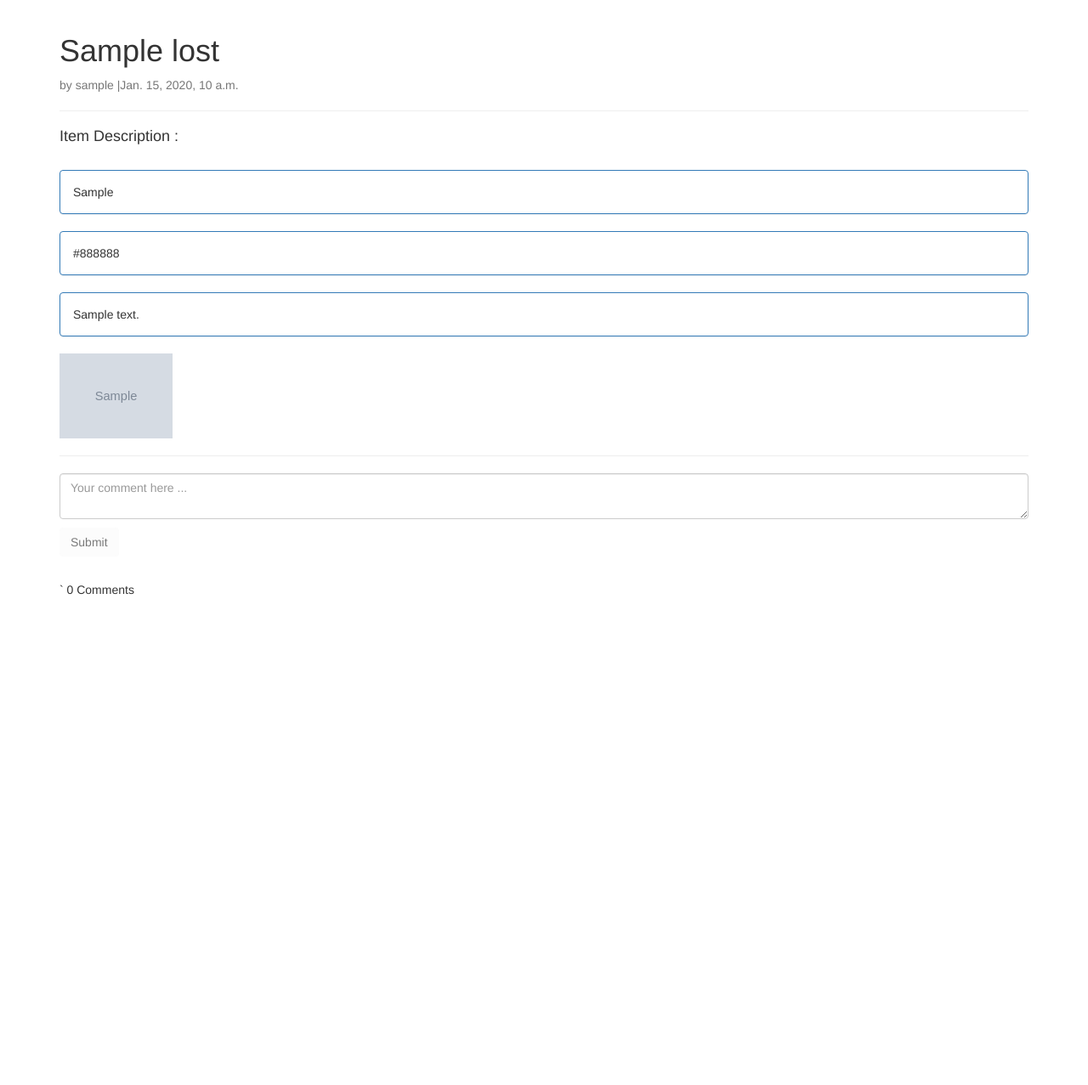
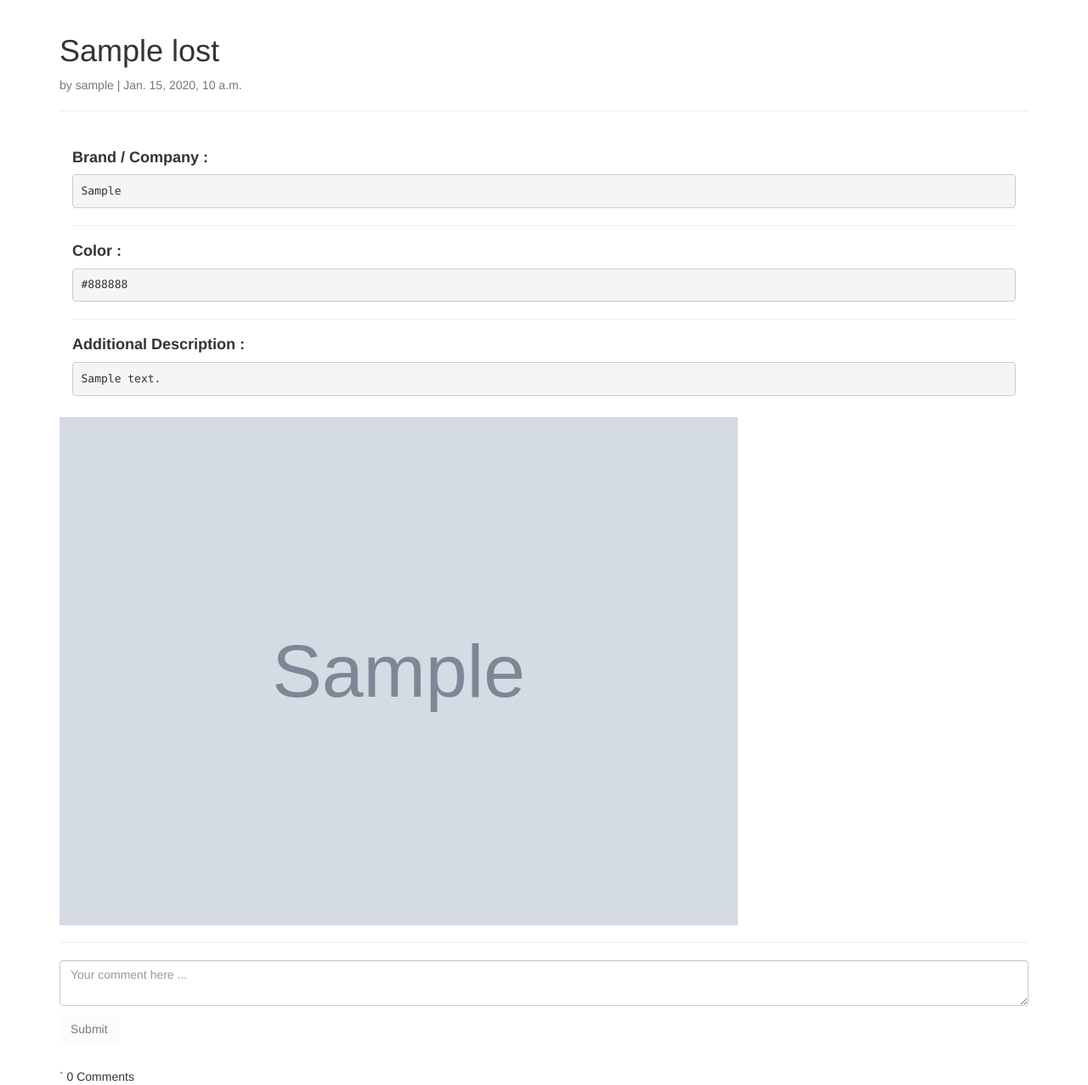
Before and after one commit to arunikayadav42/Lost-and-Found-Portal, a Django app: page /lost/1/ in a window 1280 px wide. Shown: the part 71-1348 px from the top of the page at 85% size. Before the commit the page ends 771 px from the top, so only its background shows below. Run offline with Django 3.2, Linux system fonts and the light colour scheme; tables that the repository leaves empty hold one stand-in row (values such as "Sample post"); grey boxes marked "Sample" are stand-in pictures; some libraries are stand-ins or nearby versions.

Commit message:
Better styles in detail view

```diff
--- a/cs354/lost/templates/lost/detail.html
+++ b/cs354/lost/templates/lost/detail.html
@@ -1,27 +1,25 @@
 .{% extends "base.html" %}
 {% block title %}{{lost.title}}{% endblock title %}
 {% block content %}
+
 <div class="card">
+    <div class="container"></div>
     <div class="card-header">
         <span class="font-weight-bold"><h1>{{ lost.title }}</h1></span>
-        <span class="text-muted">by {{ lost.author }} |{{ lost.date_item_lost }}</span>
+        <span class="text-muted">by {{ lost.author }} | {{ lost.date_item_lost }}</span>
     </div>
     <hr>
     <div class="card-body">
-        <h4>Item Description :</h4>
-        <br>
-        <div class="panel panel-primary">
-            <div class="panel-body">{{lost.brand}}</div>
-        </div>
-        <div class="panel panel-primary">
-            <div class="panel-body">{{lost.color}}</div>
-        </div>
-        <div class="panel panel-primary">
-            <div class="panel-body">{{lost.description}}</div>
+        <div class="panel-body">
+            <span><h4><b>Brand / Company :</b></h4></span> <span >  <pre>{{ lost.brand}}</pre></span>
+            <hr>
+            <span><h4><b>Color :</b></h4></span> <span >  <pre>{{ lost.color}}</pre></span>
+            <hr>
+            <span><h4><b>Additional Description :</b></h4></span><span > <pre>{{ lost.description}}</pre></span>
         </div>
     </div>
     <div class="card-body">
-        {% if lost.picture %}<img src="{{ lost.picture.url }}" height="100">{% endif %}
+        {% if lost.picture %}    <img src="{{ lost.picture.url }}" alt="Avatar" style="width:70%">{% endif %}
     </div>
     {% if lost.author == request.user %}
         <div class="card-footer text-center text-muted">
--- a/cs354/lost/templates/lost/home.html
+++ b/cs354/lost/templates/lost/home.html
@@ -24,9 +24,8 @@
       </h2>
       <b>By : {{item.author}}</b>
    </div>
-   <div class="date & comments">   Comments : {{ item.comments.count }} |
-                {{ item.date_item_registered }}
-
+   <div class="date & comments">
+      Comments : {{ item.comments.count }} | {{ item.date_item_registered }}
    </div>
    </td>
 </tr>
```
Also changed, not shown: cs354/media/pictures/2018/12/02/Screenshot_2018-11-30_14-51-07.png (added).
